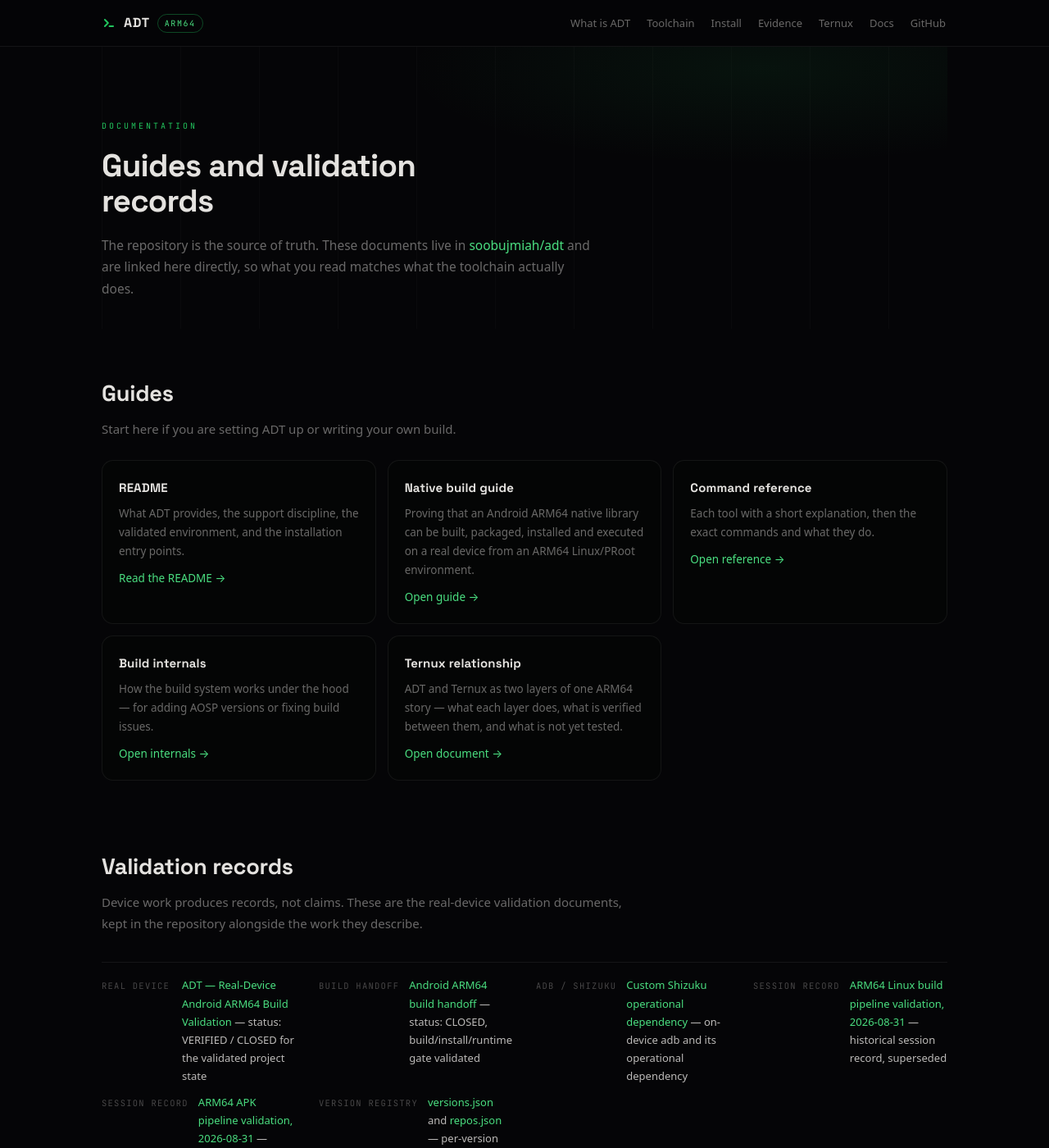
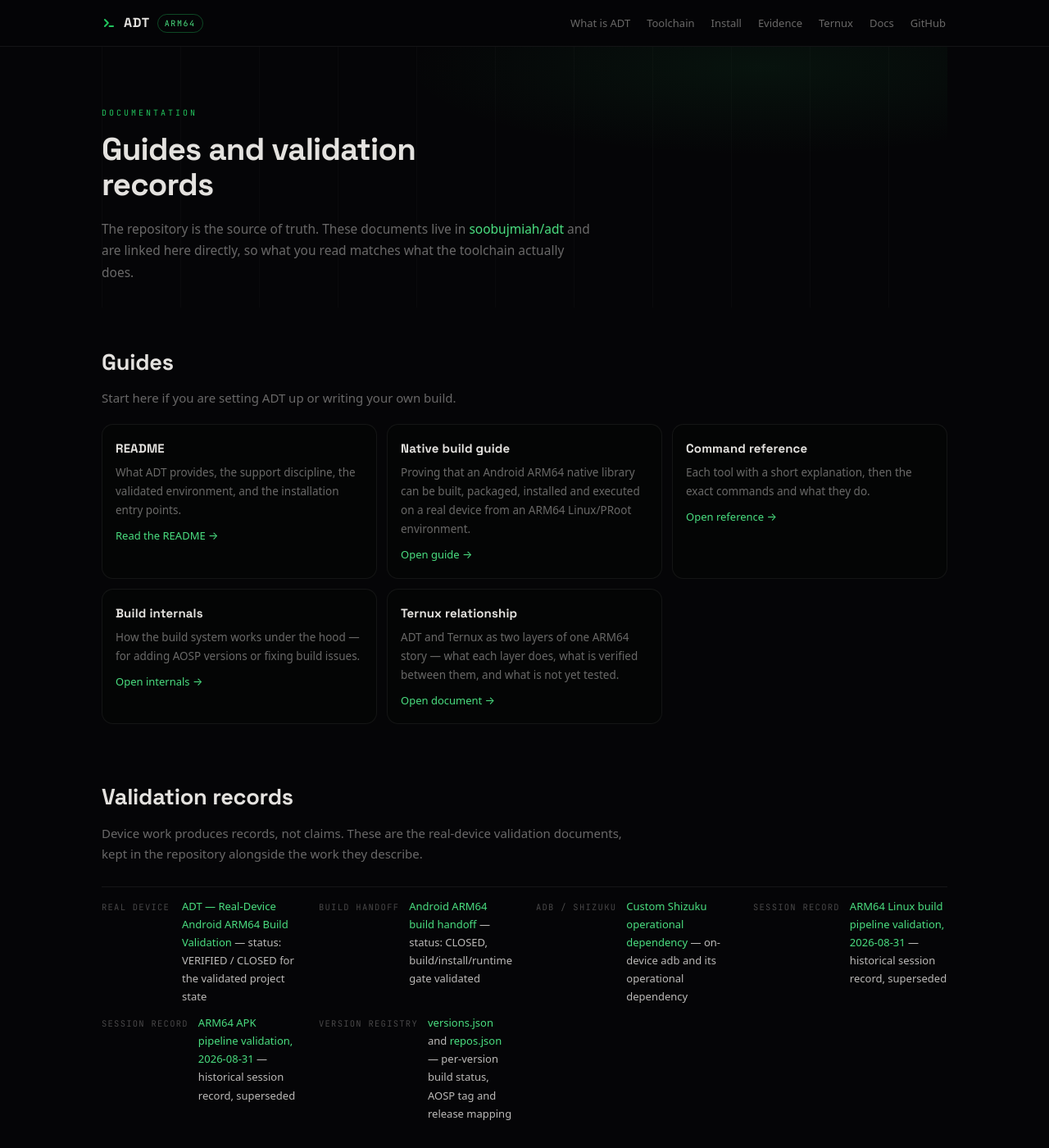
Before and after one commit to soobujmiah/adt, a Jekyll site: the page built from docs/index.html, in a window 1280 px wide and 1400 px high. Shown: the whole window at 82% size. Built offline with Jekyll 4.4.1, drawn with Linux system fonts in a browser that asks for light colours.

Commit message:
style(site): compact the documentation surfaces without losing anything
Dense but readable: the engineering content stays exactly as it was, the
whitespace around it stops competing with it.

  * section rhythm 56px → 44px; hero 88/40 → 72/32
  * card padding 20px → 16px, grid gap 14px → 12px, heading gap 8px → 6px
  * code blocks 18/20px → 14/16px (still roomy, still scrollable)
  * pipeline stages, evidence blocks and tables tightened to match
  * the documentation index drops its inline margins for the shared
    .more class, so spacing comes from the stylesheet again

No information removed; no structure changed; every code example intact
and selectable.

```diff
--- a/assets/css/adt.css
+++ b/assets/css/adt.css
@@ -176,7 +176,7 @@
 /* ── hero ── */
 .hero {
   position: relative;
-  padding: 88px 0 40px;
+  padding: 72px 0 32px;
   overflow: hidden;
 }
 /* faint technical motif — pipeline rails, drawn once, never animated */
@@ -195,7 +195,7 @@
   letter-spacing: 0.3em;
   text-transform: uppercase;
   color: var(--accent);
-  margin: 0 0 18px;
+  margin: 0 0 14px;
 }
 .hero h1 {
   font-family: var(--font-display);
@@ -213,7 +213,7 @@
 .lede {
   color: var(--muted);
   max-width: 68ch;
-  margin: 0 0 28px;
+  margin: 0 0 22px;
   font-size: 15.5px;
 }
 html[lang='bn'] .lede { max-width: 72ch; }
@@ -241,8 +241,8 @@
 /* quick facts strip */
 .facts {
   list-style: none;
-  margin: 34px 0 0;
-  padding: 16px 0 0;
+  margin: 26px 0 0;
+  padding: 12px 0 0;
   border-top: 1px solid var(--border);
   display: grid;
   grid-template-columns: repeat(auto-fit, minmax(220px, 1fr));
@@ -269,7 +269,7 @@
 }
 
 /* ── sections ── */
-section { padding: 56px 0 8px; }
+section { padding: 44px 0 8px; }
 section h2 {
   font-family: var(--font-display);
   font-size: clamp(1.3rem, 3vw, 1.7rem);
@@ -290,7 +290,7 @@
   padding: 3px 8px;
   flex: none;
 }
-.section-note { color: var(--muted); max-width: 74ch; margin: 0 0 24px; }
+.section-note { color: var(--muted); max-width: 74ch; margin: 0 0 18px; }
 
 /* pipeline — the ADT identity motif */
 .pipeline {
@@ -298,14 +298,14 @@
   flex-wrap: wrap;
   gap: 8px;
   align-items: stretch;
-  margin: 26px 0 6px;
+  margin: 20px 0 6px;
 }
 .pipeline .stage {
   flex: 1 1 150px;
   border: 1px solid var(--border);
   border-radius: 12px;
   background: var(--card);
-  padding: 14px 16px;
+  padding: 12px 14px;
   position: relative;
 }
 .pipeline .stage .t {
@@ -335,19 +335,19 @@
 .grid {
   display: grid;
   grid-template-columns: repeat(auto-fill, minmax(280px, 1fr));
-  gap: 14px;
-  margin-bottom: 18px;
+  gap: 12px;
+  margin-bottom: 14px;
 }
 .card {
   border: 1px solid var(--border);
   border-radius: var(--radius);
   background: var(--card);
-  padding: 20px;
+  padding: 16px;
 }
 .card h3 {
   font-family: var(--font-display);
   font-size: 15px;
-  margin: 0 0 8px;
+  margin: 0 0 6px;
   letter-spacing: 0.01em;
 }
 html[lang='bn'] .card h3 { font-family: var(--font-bengali); }
@@ -358,7 +358,7 @@
   margin-right: 8px;
 }
 .card p { margin: 0; color: var(--muted); font-size: 13.5px; }
-.card .more { display: inline-block; margin-top: 10px; font-size: 13px; }
+.card .more { display: inline-block; margin-top: 8px; font-size: 13px; }
 
 /* evidence chips — the shared ecosystem vocabulary */
 .ev {
@@ -383,7 +383,7 @@
 .ev-unsupported { color: #fda4af; border-color: rgba(253, 164, 175, 0.35); background: rgba(253, 164, 175, 0.05); }
 
 /* tables */
-.tbl-wrap { overflow-x: auto; border: 1px solid var(--border); border-radius: var(--radius); margin-bottom: 18px; }
+.tbl-wrap { overflow-x: auto; border: 1px solid var(--border); border-radius: var(--radius); margin-bottom: 14px; }
 table { border-collapse: collapse; width: 100%; font-size: 13.5px; min-width: 560px; }
 th, td { text-align: left; padding: 10px 14px; border-bottom: 1px solid var(--border); vertical-align: top; }
 th {
@@ -402,12 +402,12 @@
   background: var(--code-bg);
   border: 1px solid var(--border);
   border-radius: var(--radius);
-  padding: 18px 20px;
+  padding: 14px 16px;
   overflow-x: auto;
   font-family: var(--font-mono);
   font-size: 12.8px;
   line-height: 1.75;
-  margin: 0 0 18px;
+  margin: 0 0 14px;
 }
 pre.cmd code { color: #d1fae5; background: none; padding: 0; }
 pre.cmd .c { color: rgba(228, 226, 223, 0.35); }
@@ -418,10 +418,10 @@
   border: 1px solid rgba(245, 158, 11, 0.28);
   background: var(--amber-soft);
   border-radius: var(--radius);
-  padding: 16px 18px;
+  padding: 14px 16px;
   font-size: 13.5px;
   color: rgba(228, 226, 223, 0.8);
-  margin: 0 0 18px;
+  margin: 0 0 14px;
 }
 
 /* ternux diagram */
--- a/docs/index.html
+++ b/docs/index.html
@@ -20,30 +20,30 @@
       <h3>README</h3>
       <p>What ADT provides, the support discipline, the validated environment, and the
          installation entry points.</p>
-      <p style="margin-top:10px"><a href="https://github.com/soobujmiah/adt/blob/main/README.md">Read the README →</a></p>
+      <p class="more"><a href="https://github.com/soobujmiah/adt/blob/main/README.md">Read the README →</a></p>
     </article>
     <article class="card">
       <h3>Native build guide</h3>
       <p>Proving that an Android ARM64 native library can be built, packaged, installed and
          executed on a real device from an ARM64 Linux/PRoot environment.</p>
-      <p style="margin-top:10px"><a href="https://github.com/soobujmiah/adt/blob/main/docs/ANDROID_ARM64_NATIVE_BUILD_GUIDE.md">Open guide →</a></p>
+      <p class="more"><a href="https://github.com/soobujmiah/adt/blob/main/docs/ANDROID_ARM64_NATIVE_BUILD_GUIDE.md">Open guide →</a></p>
     </article>
     <article class="card">
       <h3>Command reference</h3>
       <p>Each tool with a short explanation, then the exact commands and what they do.</p>
-      <p style="margin-top:10px"><a href="https://github.com/soobujmiah/adt/blob/main/COMMANDS.md">Open reference →</a></p>
+      <p class="more"><a href="https://github.com/soobujmiah/adt/blob/main/COMMANDS.md">Open reference →</a></p>
     </article>
     <article class="card">
       <h3>Build internals</h3>
       <p>How the build system works under the hood — for adding AOSP versions or fixing
          build issues.</p>
-      <p style="margin-top:10px"><a href="https://github.com/soobujmiah/adt/blob/main/CONTRIBUTING.md">Open internals →</a></p>
+      <p class="more"><a href="https://github.com/soobujmiah/adt/blob/main/CONTRIBUTING.md">Open internals →</a></p>
     </article>
     <article class="card">
       <h3>Ternux relationship</h3>
       <p>ADT and Ternux as two layers of one ARM64 story — what each layer does, what is
          verified between them, and what is not yet tested.</p>
-      <p style="margin-top:10px"><a href="https://github.com/soobujmiah/adt/blob/main/docs/TERNUX_RELATIONSHIP.md">Open document →</a></p>
+      <p class="more"><a href="https://github.com/soobujmiah/adt/blob/main/docs/TERNUX_RELATIONSHIP.md">Open document →</a></p>
     </article>
   </div>
 </section>
```
